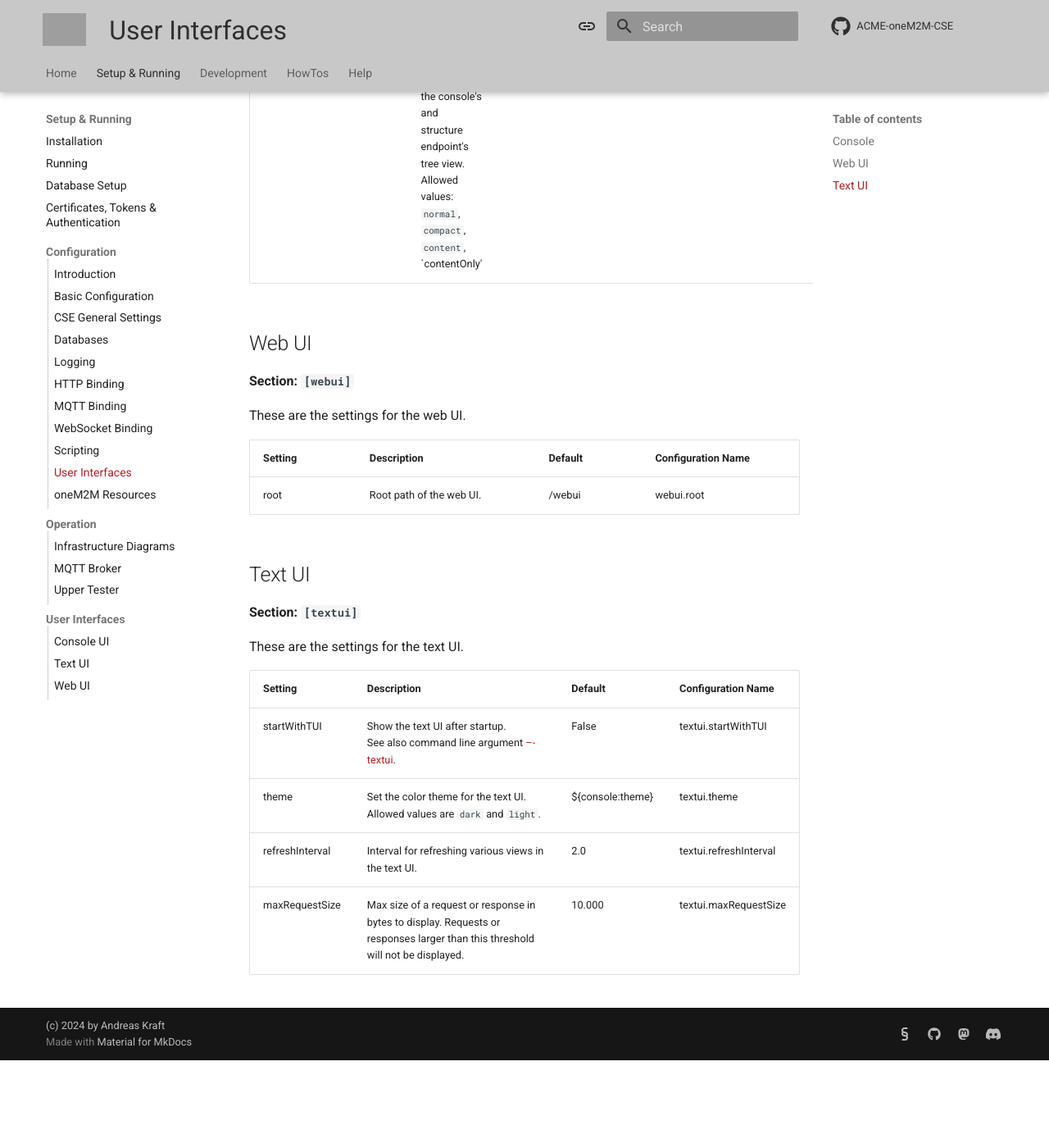
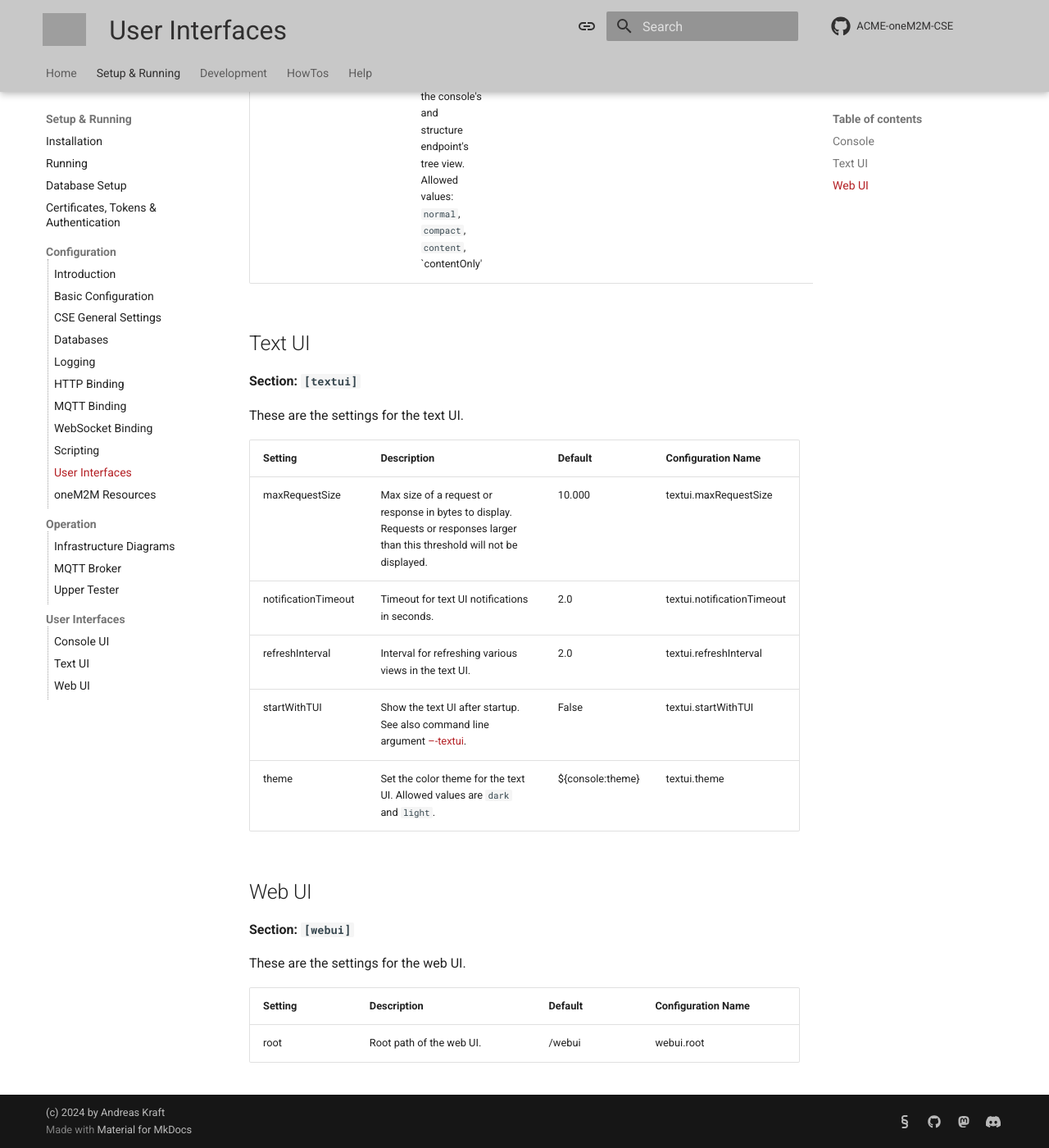
Before and after one commit to ankraft/ACME-oneM2M-CSE-mkdocs, an MkDocs documentation site: the page built from docs/setup/Configuration-uis.md, in a window 1280 px wide and 1400 px high, scrolled down 1670 px. Shown: the whole window at 82% size. Built offline with MkDocs 1.6.1 and Material for MkDocs 9.7.7, drawn with Linux system fonts in a browser that asks for light colours; comment, search, counter and statistics services are not loaded; before the commit the page ends 2963 px from its top, so only the background shows below that; some of the changed lines change nothing that is shown; grey boxes are pictures that could not be loaded.

Commit message:
Added configuration textui.notificationTimeout

```diff
--- a/docs/setup/Configuration-uis.md
+++ b/docs/setup/Configuration-uis.md
@@ -19,6 +19,22 @@ These are the settings for the console.
 | treeMode                    | Set the mode how resources and their content are presented in the console's and structure endpoint's tree view.<br/>Allowed values: `normal`, `compact`, `content`, `contentOnly' | normal      | console.treeMode                    |
 
 
+## Text UI
+
+**Section: `[textui]`**
+
+These are the settings for the text UI.
+
+| Setting             | Description                                                                                                                    | Default          | Configuration Name         |
+|:--------------------|:-------------------------------------------------------------------------------------------------------------------------------|------------------|:---------------------------|
+| maxRequestSize      | Max size of a request or response in bytes to display. Requests or responses larger than this threshold will not be displayed. | 10.000           | textui.maxRequestSize      |
+| notificationTimeout | Timeout for text UI notifications in seconds.                                                                                  | 2.0              | textui.notificationTimeout |
+| refreshInterval     | Interval for refreshing various views in the text UI.                                                                          | 2.0              | textui.refreshInterval     |
+| startWithTUI        | Show the text UI after startup.<br />See also command line argument [–-textui](../setup/Running.md#command-line-arguments).    | False            | textui.startWithTUI        |
+| theme               | Set the color theme for the text UI. Allowed values are `dark` and `light`.                                                    | ${console:theme} | textui.theme               |
+
+
+
 ## Web UI
 
 **Section: `[webui]`**
@@ -28,17 +44,3 @@ These are the settings for the web UI.
 | Setting | Description                                 |Default | Configuration Name |
 |:--------|:--------------------------------------------|:-------|:-------------------|
 | root    | Root path of the web UI.                    | /webui | webui.root         |
-
-
-## Text UI
-
-**Section: `[textui]`**
-
-These are the settings for the text UI.
-
-| Setting         | Description                                                                                                                                       |Default | Configuration Name     |
-|:----------------|:--------------------------------------------------------------------------------------------------------------------------------------------------|-|:-----------------------|
-| startWithTUI    | Show the text UI after startup.<br />See also command line argument [–-textui](../setup/Running.md#command-line-arguments).                                 |False | textui.startWithTUI    |
-| theme           | Set the color theme for the text UI. Allowed values are `dark` and `light`.                                 | ${console:theme} | textui.theme           |
-| refreshInterval | Interval for refreshing various views in the text UI.                                                                           |2.0 | textui.refreshInterval |
-| maxRequestSize  | Max size of a request or response in bytes to display. Requests or responses larger than this threshold will not be displayed.| 10.000| textui.maxRequestSize  |
```
